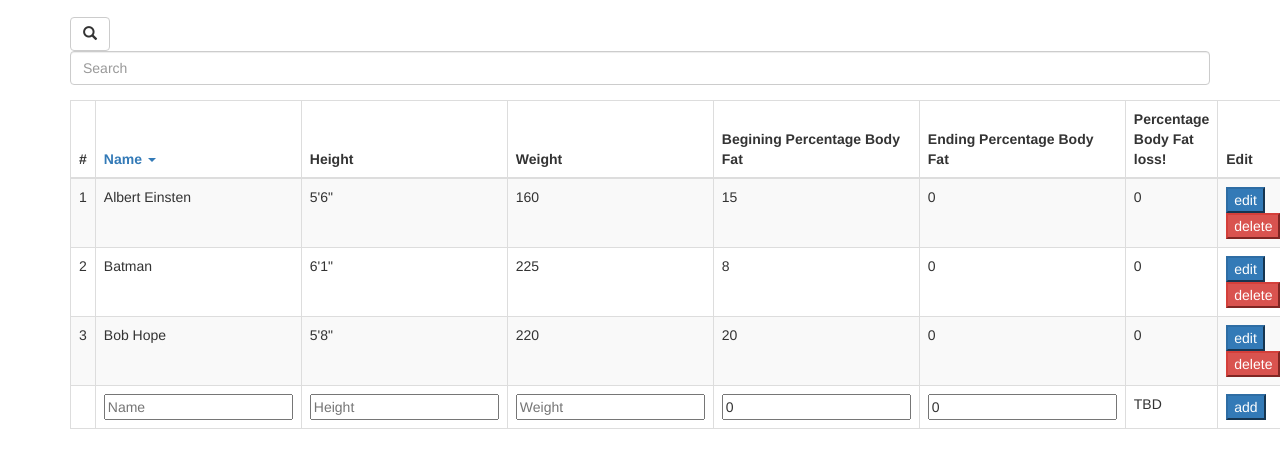
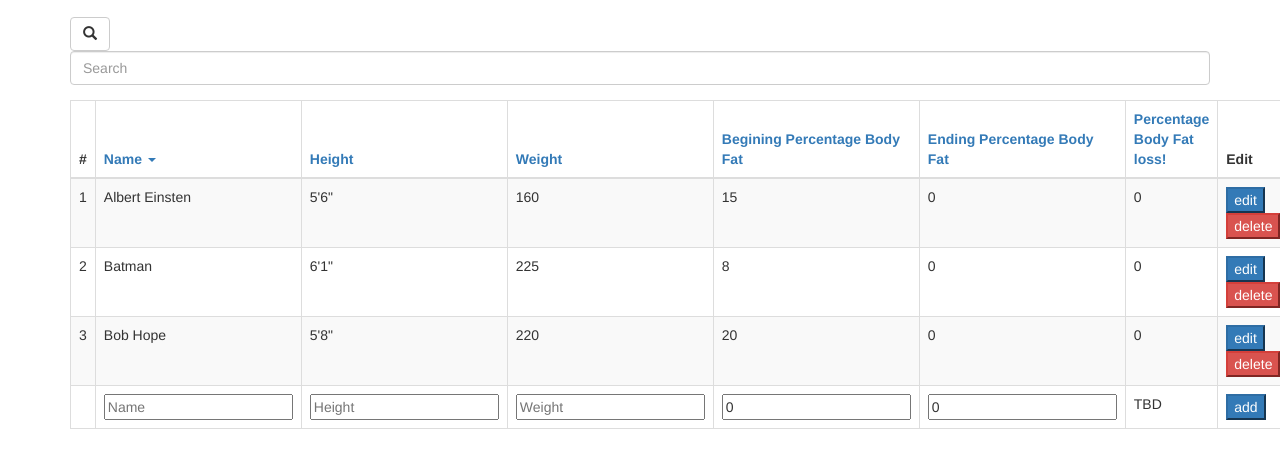
Before and after one commit to QsBBQ/biggest_loser, a website: page index.html in a window 1280 px wide. Shown: the part 288-756 px from the top of the page. Drawn offline with nearby package versions, Linux system fonts and the light colour scheme; some packages are replaced by stand-ins of ours.

Commit message:
added links for sort on all columns

```diff
--- a/index.html
+++ b/index.html
@@ -33,11 +33,36 @@
                   <span ng-show="sortType == 'name' && !sortReverse" class="caret"></span>
                   <span ng-show="sortType == 'name' && sortReverse" class="dropup"><span class="caret"></span></span>
                 </th>
-                <th>Height</th>
-                <th>Weight</th>
-                <th>Begining Percentage Body Fat</th>
-                <th>Ending Percentage Body Fat</th>
-                <th>Percentage Body Fat loss!</th>
+                <th>
+                  <a href="" ng-click="sortType= 'height'; sortReverse = !sortReverse">
+                  Height
+                  <span ng-show="sortType == 'height' && !sortReverse" class="caret"></span>
+                  <span ng-show="sortType == 'height' && sortReverse" class="dropup"><span class="caret"></span></span>
+                </th>
+                <th>
+                  <a href="" ng-click="sortType= 'weight'; sortReverse = !sortReverse">
+                  Weight
+                  <span ng-show="sortType == 'weight' && !sortReverse" class="caret"></span>
+                  <span ng-show="sortType == 'weight' && sortReverse" class="dropup"><span class="caret"></span></span>
+                </th>
+                <th>
+                  <a href="" ng-click="sortType= 'begfatPercentage'; sortReverse = !sortReverse">
+                  Begining Percentage Body Fat
+                  <span ng-show="sortType == 'begfatPercentage' && !sortReverse" class="caret"></span>
+                  <span ng-show="sortType == 'begfatPercentage' && sortReverse" class="dropup"><span class="caret"></span></span>
+                </th>
+                <th>
+                  <a href="" ng-click="sortType= 'endfatPercentage'; sortReverse = !sortReverse">
+                  Ending Percentage Body Fat
+                  <span ng-show="sortType == 'endfatPercentage' && !sortReverse" class="caret"></span>
+                  <span ng-show="sortType == 'endfatPercentage' && sortReverse" class="dropup"><span class="caret"></span></span>
+                </th>
+                <th>
+                  <a href="" ng-click="sortType= 'percentageLoss'; sortReverse = !sortReverse">
+                  Percentage Body Fat loss!
+                  <span ng-show="sortType == 'percentageLoss' && !sortReverse" class="caret"></span>
+                  <span ng-show="sortType == 'percentageLoss' && sortReverse" class="dropup"><span class="caret"></span></span>
+                </th>
                 <th>Edit</th>
               </tr>
             </thead>
```
